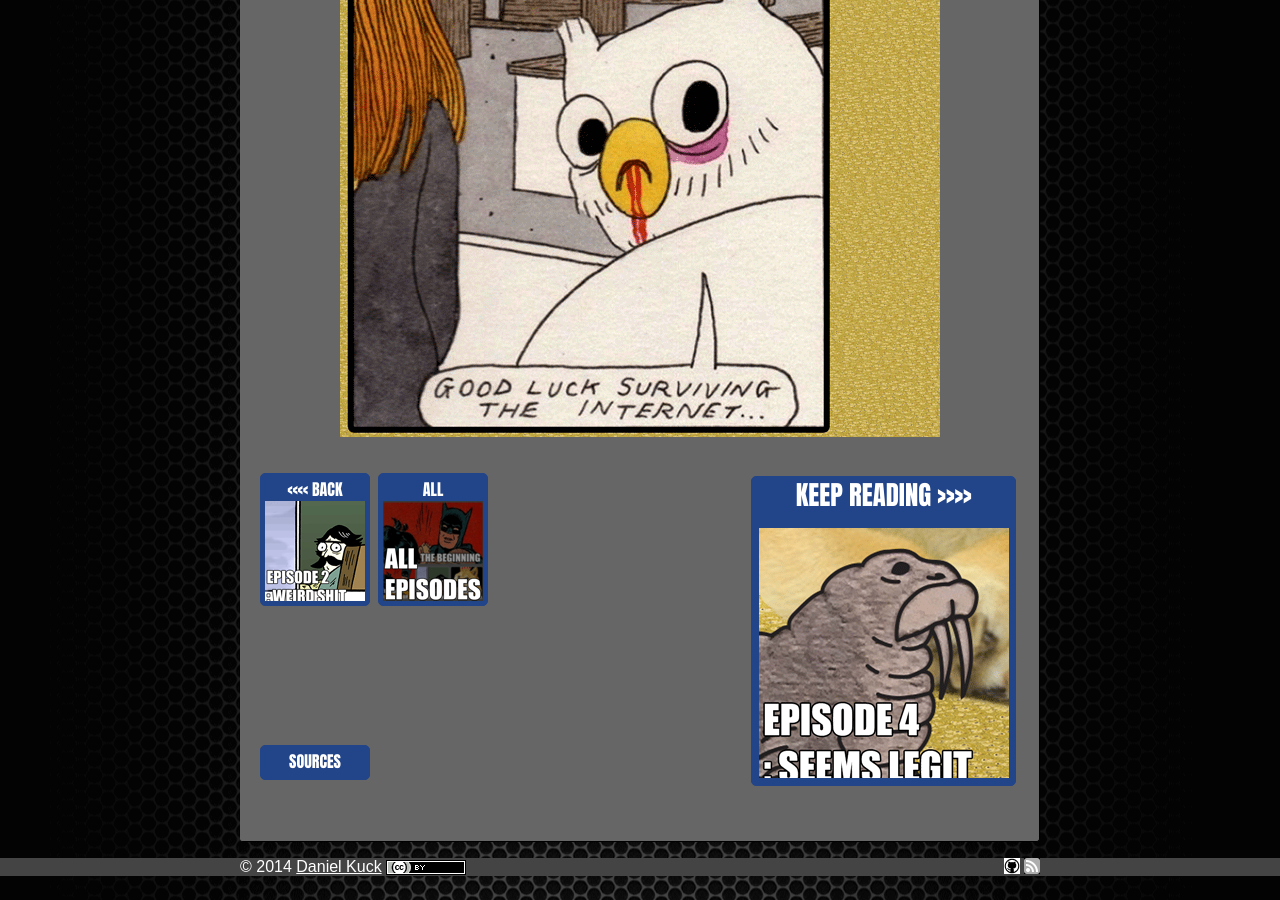
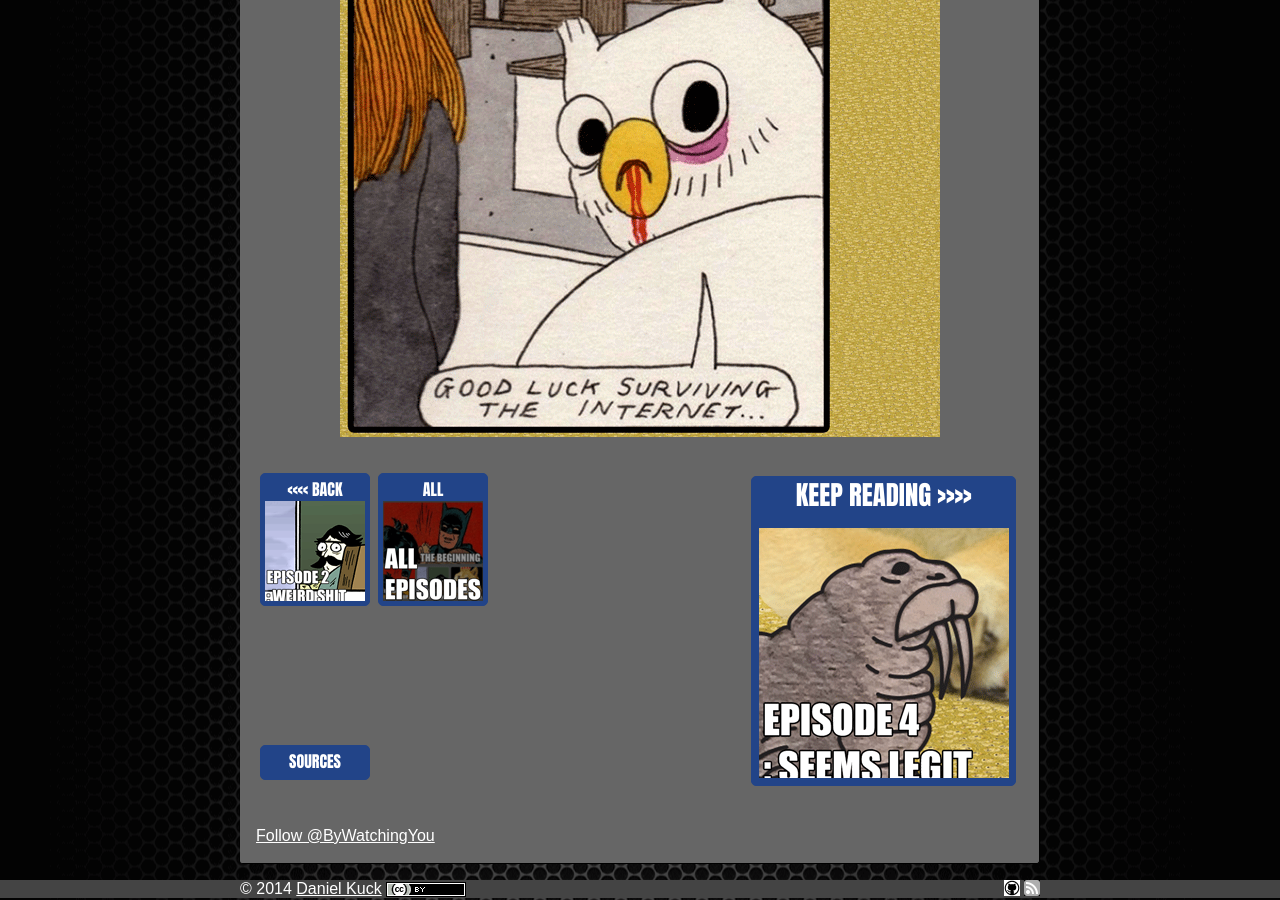
Before and after one commit to dankuck/by-watching-you, a Jekyll site: the page built from _posts/2014-09-12-ep3-doge.md, in a window 1280 px wide and 900 px high, scrolled down 3615 px. Built offline with Jekyll 4.4.1, drawn with Linux system fonts in a browser that asks for light colours; comment, search, counter and statistics services are not loaded.

Commit message:
Follow me sometimes.

```diff
--- a/_includes/post_footer.html
+++ b/_includes/post_footer.html
@@ -116,6 +116,9 @@
 	{% if page.twitter_url %}
 	<blockquote class="twitter-tweet" lang="en"><a href="{{ page.twitter_url }}">The Tweet You Need Right Now</a></blockquote>
 	<script async src="//platform.twitter.com/widgets.js" charset="utf-8"></script>
+	{% else %}
+	<a href="https://twitter.com/ByWatchingYou" class="twitter-follow-button" data-show-count="false" data-size="large">Follow @ByWatchingYou</a>
+	<script>!function(d,s,id){var js,fjs=d.getElementsByTagName(s)[0],p=/^http:/.test(d.location)?'http':'https';if(!d.getElementById(id)){js=d.createElement(s);js.id=id;js.src=p+'://platform.twitter.com/widgets.js';fjs.parentNode.insertBefore(js,fjs);}}(document, 'script', 'twitter-wjs');</script>
 	{% endif %}
 
 	<div style="clear: both"></div>
```
